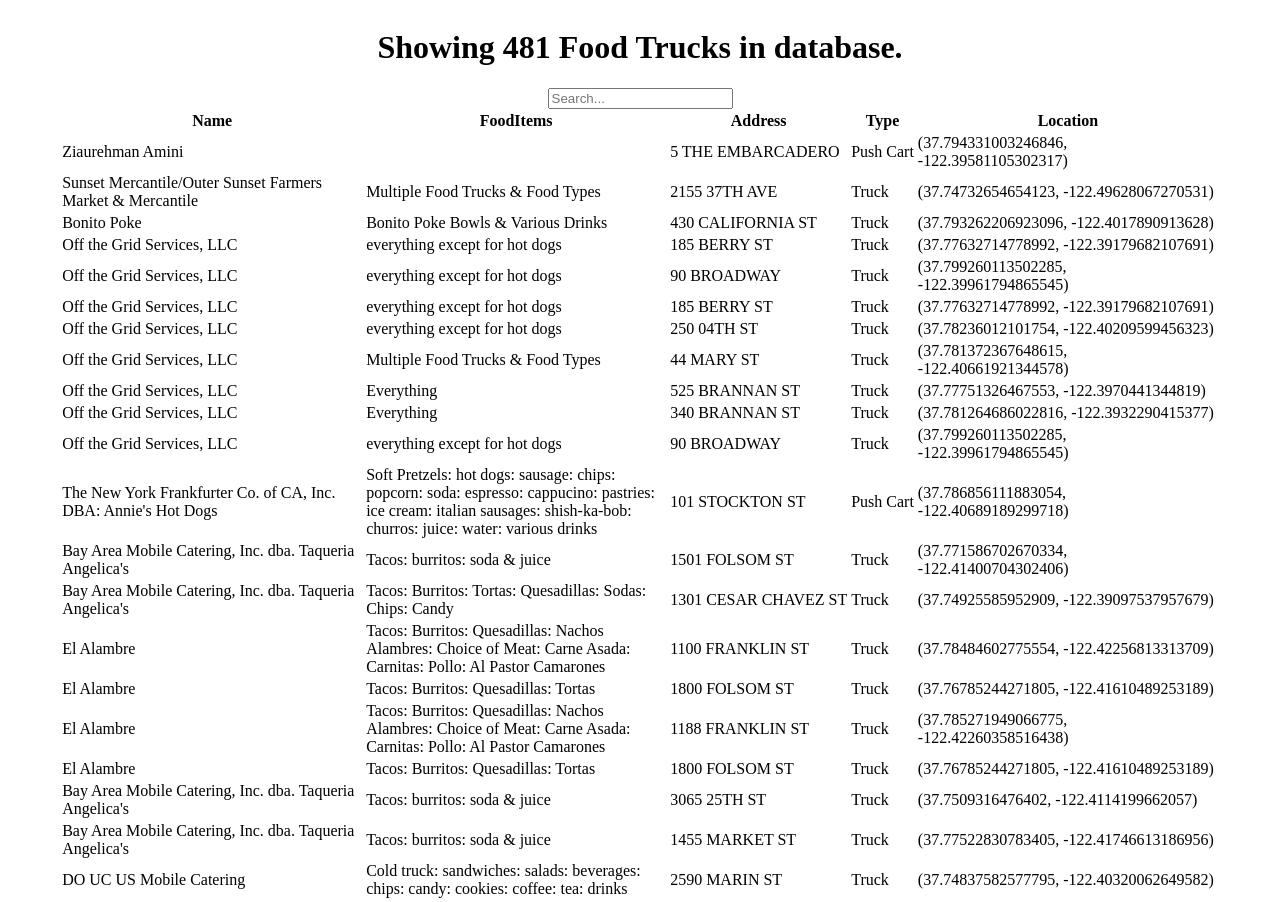
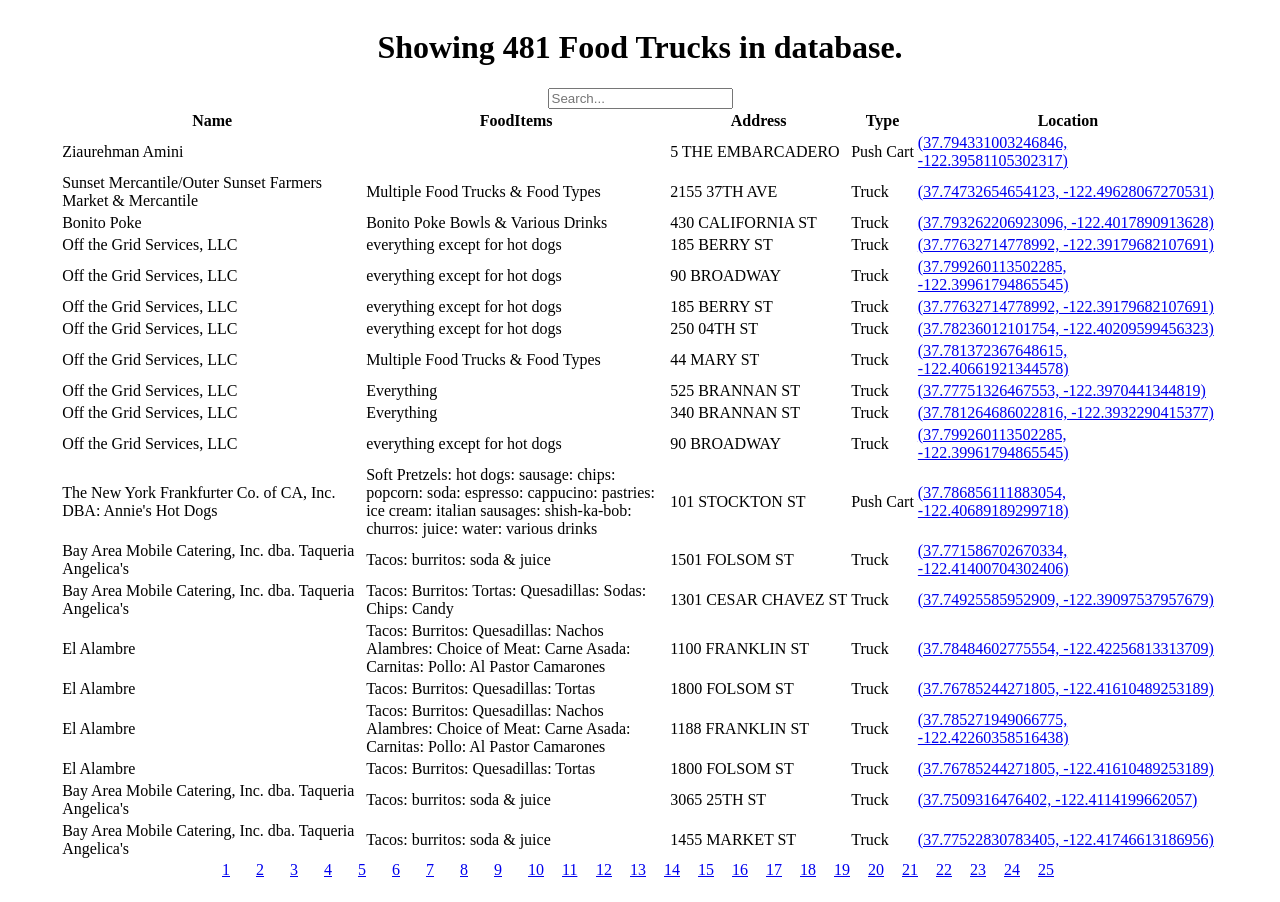
Before and after one commit to SincerelyBrittany/FreeformAssignment-FoodTrucks, a React (Create React App) app: page / in a window 1280 px wide. Shown: the top 902 px of the page. Built offline with nearby package versions, Linux system fonts and the light colour scheme.

Commit message:
refactor

```diff
--- a/src/App.js
+++ b/src/App.js
@@ -1,95 +1,10 @@
 import React, { useState, useEffect } from "react";
-import Data from "./data/Mobile_Food_Facility_Permit.csv";
-import Papa from "papaparse";
-import _ from "lodash";
-import { paginate } from "./utils/paginate";
-import Pagination from "./components/GlobalComponents/pagination";
-import SearchBox from "./components/GlobalComponents/searchBox";
-import FoodTruckTable from "./components/foodTruckTable";
-
-import { Container } from "@chakra-ui/react";
+import RoutesComponent from "./components/RoutesComponent";
 
 function App() {
-  const [isDataLoading, setDataLoading] = React.useState(false);
-  const [data, setData] = useState([]);
-  const [pageSize, setPageSize] = React.useState(23);
-  const [currentPage, setcurrentPage] = React.useState(1);
-  const [searchQuery, setSearchQuery] = React.useState("");
-
-  const fetchData = async () => {
-    const response = await fetch(Data);
-    const reader = response.body.getReader();
-    const result = await reader.read();
-    const decoder = new TextDecoder("utf-8");
-    const csvData = decoder.decode(result.value);
-    const parsedData = Papa.parse(csvData, {
-      header: true,
-      skipEmptyLines: true,
-    }).data;
-    setData(parsedData || []);
-    setDataLoading(false);
-  };
-
-  useEffect(() => {
-    setDataLoading(true);
-    fetchData();
-  }, []);
-
-  const handlePageChange = (pageNum) => {
-    setcurrentPage(pageNum);
-  };
-
-  const handleSearch = (query) => {
-    setSearchQuery(query);
-    setcurrentPage(1);
-  };
-  const Search = (searchTerm, limit = 10) => {
-    let results = [];
-    _.map(data, function filterItem(n) {
-      if (n.Applicant.toLowerCase().startsWith(searchTerm.toLowerCase())) {
-        results.push(n);
-      }
-    });
-    return results;
-  };
-
-  const getPagedData = () => {
-    let filtered;
-    if (searchQuery) {
-      filtered = Search(searchQuery);
-    } else {
-      filtered = data;
-    }
-
-    const paginatedData = paginate(filtered, currentPage, pageSize);
-
-    return {
-      totalCount: filtered.length,
-      paginatedData: paginatedData,
-    };
-  };
-
-  if (data && data.length === 0) return <p> There are no data </p>;
-
-  const { totalCount, paginatedData } = getPagedData();
-
   return (
     <div className="App">
-      {isDataLoading ? (
-        <h1> loading </h1>
-      ) : (
-        <Container maxW="2xl" bg="blue.600" centerContent>
-          <h1> Showing {totalCount} Food Trucks in database.</h1>
-          <SearchBox value={searchQuery} onChange={handleSearch} />
-          <FoodTruckTable paginatedTrucks={paginatedData} />
-          <Pagination
-            itemsCount={totalCount}
-            pageSize={pageSize}
-            onPageChange={handlePageChange}
-            currentPage={currentPage}
-          />
-        </Container>
-      )}
+      <RoutesComponent />
     </div>
   );
 }
--- a/src/components/Table/Table.jsx
+++ b/src/components/Table/Table.jsx
@@ -1,6 +1,6 @@
 import React from "react";
-import TableHeader from "./tableHeader";
-import TableBody from "./tableBody";
+import TableHeader from "./TableHeader";
+import TableBody from "./TableBody";
 
 import {
   Container,
--- a/src/components/foodTruckTable.jsx
+++ b/src/components/foodTrucks/FoodTruckTable.jsx
@@ -1,5 +1,6 @@
 import React, { Component } from "react";
-import TableComponent from "./Table/Table";
+import TableComponent from "../table/Table";
+import { Link } from "react-router-dom";
 
 class FoodTruckTable extends Component {
   constructor() {
@@ -16,7 +17,10 @@
     {
       path: "Location",
       label: "Location",
-      content: (location) => <div>{location.Location}</div>,
+      content: (location) => (
+        // <div>{location.Location}</div>,
+        <Link to={`/map/${location.Location}`}>{location.Location}</Link>
+      ),
     },
   ];
 
--- /dev/null
+++ b/src/components/foodTrucks/FoodTrucks.jsx
@@ -0,0 +1,95 @@
+import React, { useState, useEffect } from "react";
+import Data from "../../data/Mobile_Food_Facility_Permit.csv";
+import Papa from "papaparse";
+import _ from "lodash";
+import { paginate } from "../../utils/paginate";
+import Pagination from "../globalComponents/Pagination";
+import SearchBox from "../globalComponents/Searchbox";
+import FoodTruckTable from "../foodTrucks/FoodTruckTable";
+
+import { Container } from "@chakra-ui/react";
+
+export default function FoodTrucks() {
+  const [isDataLoading, setDataLoading] = React.useState(false);
+  const [data, setData] = useState([]);
+  const [pageSize, setPageSize] = React.useState(20);
+  const [currentPage, setcurrentPage] = React.useState(1);
+  const [searchQuery, setSearchQuery] = React.useState("");
+
+  const fetchData = async () => {
+    const response = await fetch(Data);
+    const reader = response.body.getReader();
+    const result = await reader.read();
+    const decoder = new TextDecoder("utf-8");
+    const csvData = decoder.decode(result.value);
+    const parsedData = Papa.parse(csvData, {
+      header: true,
+      skipEmptyLines: true,
+    }).data;
+    setData(parsedData || []);
+    setDataLoading(false);
+  };
+
+  useEffect(() => {
+    setDataLoading(true);
+    fetchData();
+  }, []);
+
+  const handlePageChange = (pageNum) => {
+    setcurrentPage(pageNum);
+  };
+
+  const handleSearch = (query) => {
+    setSearchQuery(query);
+    setcurrentPage(1);
+  };
+  const Search = (searchTerm, limit = 10) => {
+    let results = [];
+    _.map(data, function filterItem(n) {
+      if (n.Applicant.toLowerCase().startsWith(searchTerm.toLowerCase())) {
+        results.push(n);
+      }
+    });
+    return results;
+  };
+
+  const getPagedData = () => {
+    let filtered;
+    if (searchQuery) {
+      filtered = Search(searchQuery);
+    } else {
+      filtered = data;
+    }
+
+    const paginatedData = paginate(filtered, currentPage, pageSize);
+
+    return {
+      totalCount: filtered.length,
+      paginatedData: paginatedData,
+    };
+  };
+
+  if (data && data.length === 0) return <p> There are no data </p>;
+
+  const { totalCount, paginatedData } = getPagedData();
+
+  return (
+    <div className="App">
+      {isDataLoading ? (
+        <h1> loading </h1>
+      ) : (
+        <Container maxW="2xl" bg="blue.600" centerContent>
+          <h1> Showing {totalCount} Food Trucks in database.</h1>
+          <SearchBox value={searchQuery} onChange={handleSearch} />
+          <FoodTruckTable paginatedTrucks={paginatedData} />
+          <Pagination
+            itemsCount={totalCount}
+            pageSize={pageSize}
+            onPageChange={handlePageChange}
+            currentPage={currentPage}
+          />
+        </Container>
+      )}
+    </div>
+  );
+}
```
Also changed, not shown: 2 other files (tests, documents, lock files or other folders).
